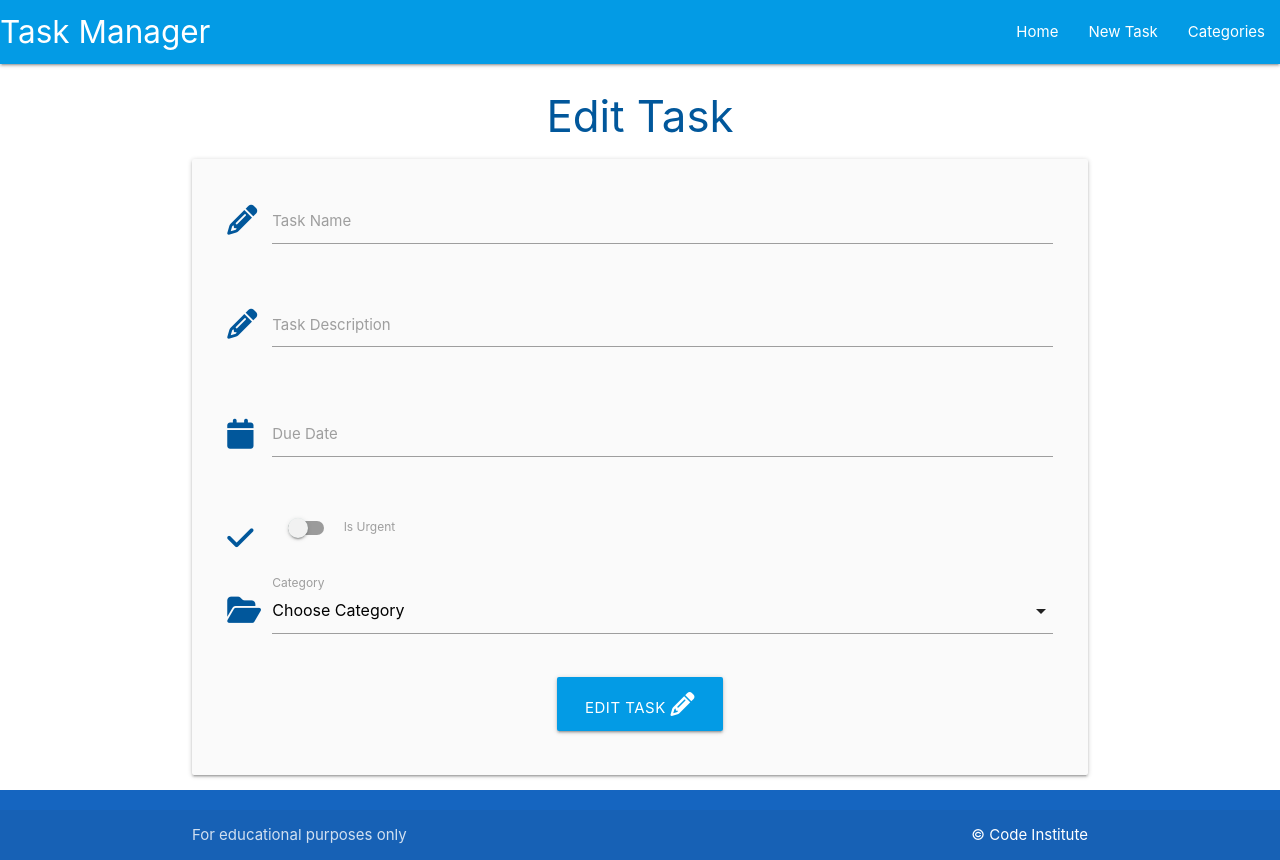
After one commit to apeskinian/task-o-tron, a Flask app: template taskmanager/templates/edit_task.html in a window 1280 px wide. The commit adds this page. Run offline with Flask 3, Linux system fonts and the light colour scheme; the template is opened without the code that fills it, so the values that code supplies are empty; some libraries are stand-ins or nearby versions.

Commit message:
Add functionality to edit tasks

```diff
--- /dev/null
+++ b/taskmanager/templates/edit_task.html
@@ -0,0 +1,79 @@
+{% extends "base.html" %}
+{% block content %}
+
+<h3 class="light-blue-text text-darken-4 center-align">Edit Task</h3>
+
+<div class="row card-panel grey lighten-5">
+    <form class="col s12" method="POST" action="{{ url_for('edit_task', task_id=task.id) }}">
+        <!-- task name -->
+        <div class="row">
+            <div class="input-field col s12">
+                <i class="fa-solid fa-pencil prefix light-blue-text text-darken-4"></i>
+                <input id="task_name" name="task_name" value="{{ task.task_name }}" minlength="5" maxlength="50" type="text" class="validate" required>
+                <label for="task_name">Task Name</label>
+            </div>
+        </div>
+        <!-- task description-->
+        <div class="row">
+            <div class="input-field col s12">
+                <i class="fa-solid fa-pencil prefix light-blue-text text-darken-4"></i>
+                <textarea id="task_description" name="task_description" minlength="5" maxlength="200" type="text" class="materialize-textarea validate" required>
+                    {{- task.task_description -}}
+                </textarea>
+                <label for="task_description">Task Description</label>
+            </div>
+        </div>
+        <!-- due date-->
+        <div class="row">
+            <div class="input-field col s12">
+                <i class="fa-solid fa-calendar prefix light-blue-text text-darken-4"></i>
+                <input id="due_date" name="due_date" value="{{ task.due_date.strftime('%d %B, %Y') }}" type="text" class="datepicker validate" required>
+                <label for="due_date">Due Date</label>
+            </div>
+        </div>
+        <!-- is_urgent -->
+        <div class="row">
+            <div class="input-field col s12">
+                <div class="switch">
+                    <i class="fa-solid fa-check prefix light-blue-text text-darken-4"></i>
+                    <label for="is_urgent">
+                        {% if task.is_urgent == True %}
+                            <input id="is_urgent" name="is_urgent" type="checkbox" checked>
+                        {% else %}
+                            <input id="is_urgent" name="is_urgent" type="checkbox">
+                        {% endif %}
+                        <span class="lever"></span>
+                        Is Urgent
+                    </label>
+                </div>
+            </div>
+        </div>
+        <!-- category_id -->
+        <div class="row">
+            <div class="input-field col s12">
+                <i class="fa-solid fa-folder-open prefix light-blue-text text-darken-4"></i>
+                <select id="category_id" name="category_id" class="validate" required>
+                    <option value="" disabled>Choose Category</option>
+                    {% for category in categories %}
+                        {% if category == task.category %}
+                            <option value="{{ category.id }}" selected>{{ category.category_name }}</option>
+                        {% else %}
+                            <option value="{{ category.id }}">{{ category.category_name }}</option>
+                        {% endif %}
+                    {% endfor %}
+                </select>
+                <label for="category_id">Category</label>
+            </div>
+        </div>
+        <!-- submit button -->
+        <div class="row">
+            <div class="col s12 center-align">
+                <button type="submit" class="btn-large light-blue darken-1">
+                    Edit Task <i class="fa-solid fa-pencil"></i>
+                </button>
+            </div>
+        </div>
+    </form>
+</div>
+
+{% endblock %}
--- a/taskmanager/templates/tasks.html
+++ b/taskmanager/templates/tasks.html
@@ -23,6 +23,9 @@
             <div class="collapsible-body">
                 <strong>{{ task.category }}</strong>
                 <p>{{ task.task_description }}</p>
+                <p>
+                    <a href="{{ url_for('edit_task', task_id=task.id) }}" class="btn green accent-4">Edit</a>
+                </p>
             </div>
         </li>
     {% endfor %}
```
Also changed, not shown: taskmanager/routes.py (+15 -0 lines).
